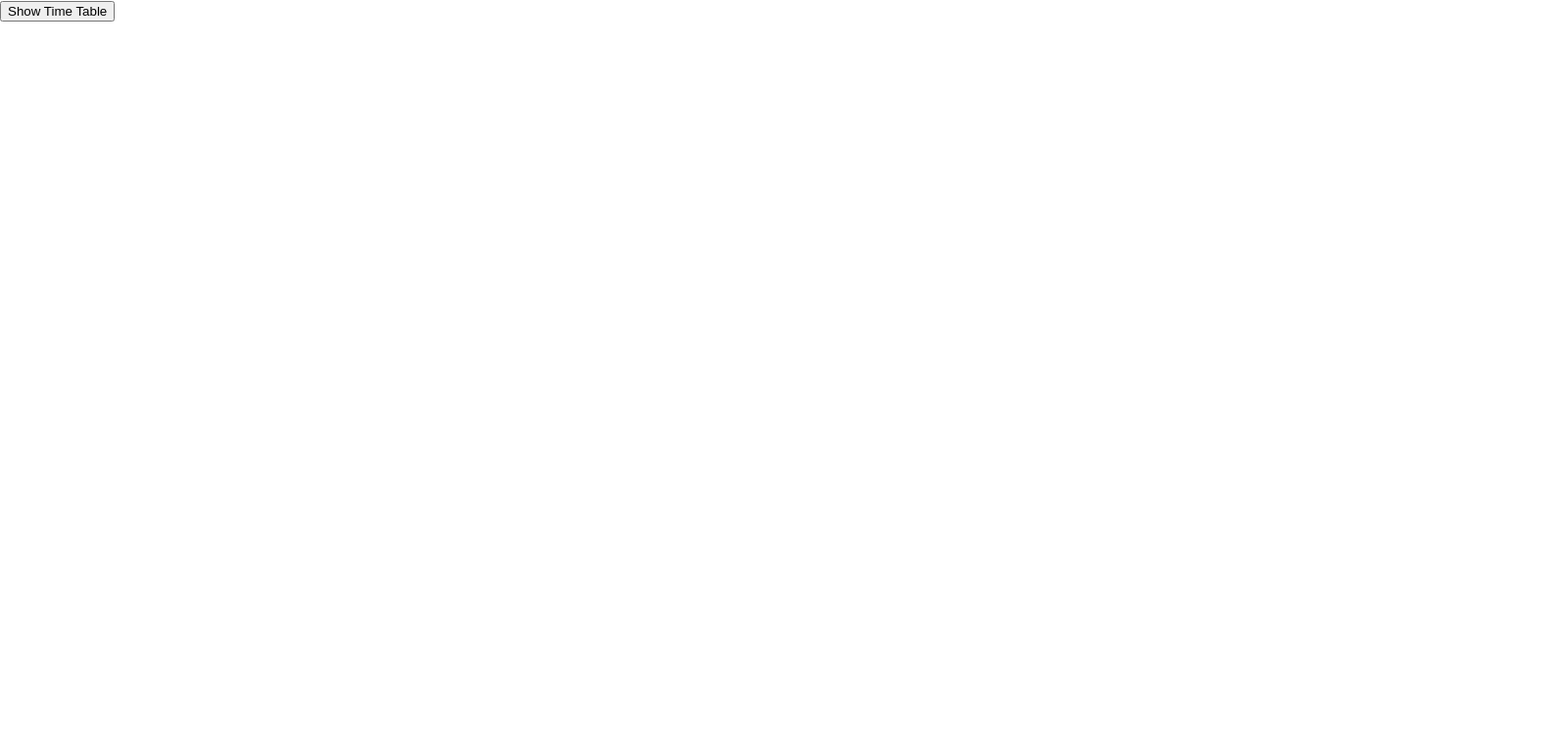
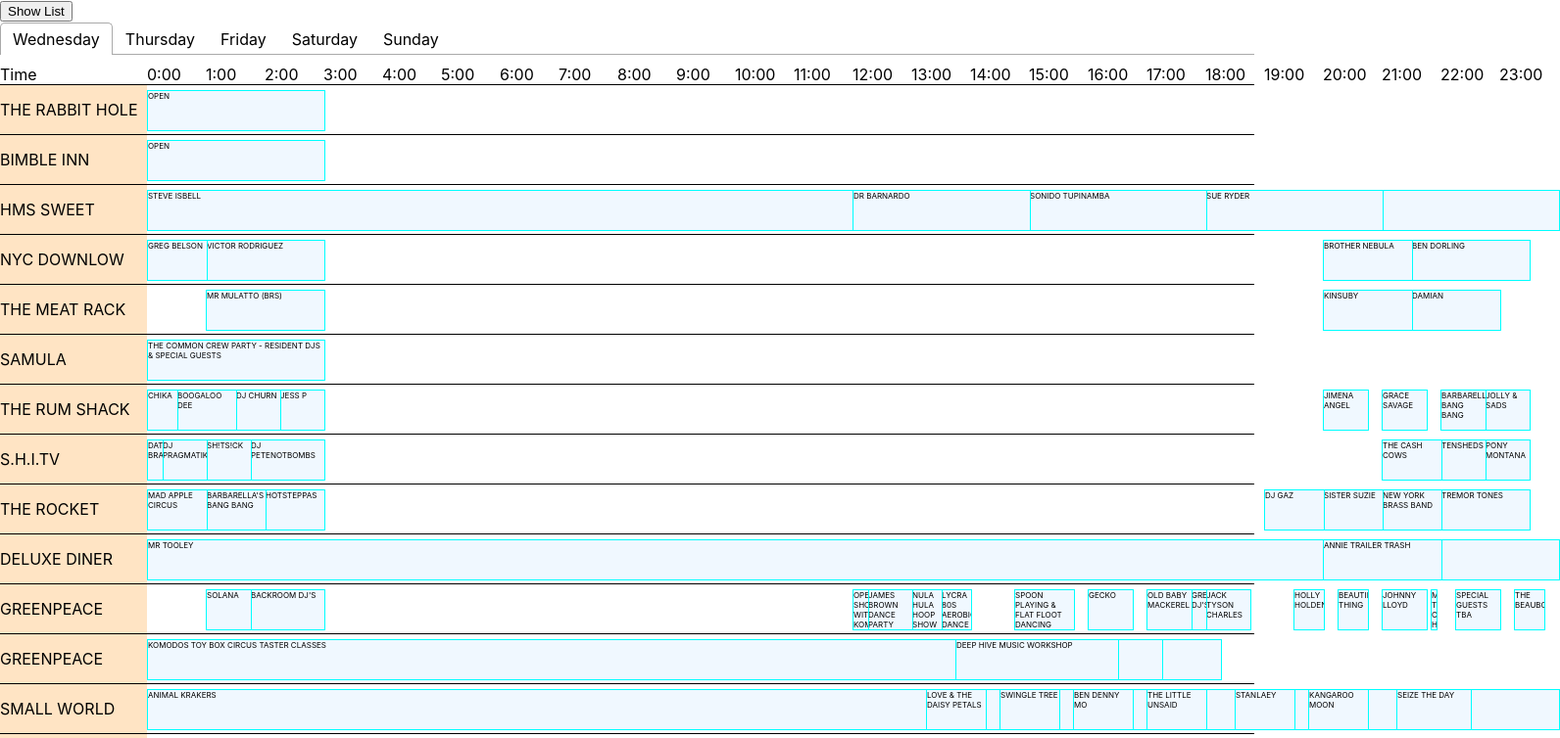
Before and after one commit to philbrookes/glasto-app, a React (Create React App) app: page / in a window 1280 px wide. Shown: the top 754 px of the page at 98% size, 1592 px wide, since content can reach past the window. Built offline with nearby package versions, Linux system fonts and the light colour scheme.

Commit message:
adding timetable view

```diff
--- a/package.json
+++ b/package.json
@@ -5,7 +5,9 @@
   "dependencies": {
     "react": "^16.8.6",
     "react-dom": "^16.8.6",
-    "react-scripts": "3.0.1"
+    "react-scripts": "3.0.1",
+    "react-tabs": "^3.0.0",
+    "react-tooltip": "^3.10.0"
   },
   "scripts": {
     "start": "react-scripts start",
--- a/src/Components/App/App.js
+++ b/src/Components/App/App.js
@@ -1,6 +1,8 @@
 import React from 'react';
+
 import TimeTable from '../TimeTable/TimeTable';
 import './App.css';
+import data from '../../Static/glasto-data';
 
 class App extends React.Component {
     constructor(props){
@@ -8,8 +10,9 @@
         this.showTimeTable = this.showTimeTable.bind(this);
         this.hideTimeTable = this.hideTimeTable.bind(this);
         this.state = {
-            timeTable: false
+            timeTable: true
         };
+        this.data = data;
     }
 
     showTimeTable() {
@@ -24,7 +27,7 @@
             return (
                 <div>
                     <button onClick={this.hideTimeTable}>Show List</button>
-                    <TimeTable/>
+                    <TimeTable data={this.data}/>
                 </div>
             )
         } else {
--- /dev/null
+++ b/src/Components/TimeTable/Act/Act.js
@@ -0,0 +1,34 @@
+import React from 'react';
+import './act.css';
+
+class Act extends React.Component {
+    constructor(props){
+        super(props);
+        this.state = {
+            data: this.props.data
+        };
+    }
+
+
+    render(){
+        let start = this.state.data.start.split(':');
+        let end = this.state.data.end.split(':');
+
+        let begin  = (+start[0]) * 60 + (+start[1]) + 150;
+        let finish = ((+end[0]) * 60 + (+end[1]) + 150);
+        if(begin >= finish){
+            begin = 150;
+        }
+        if(finish <= begin){
+            finish = (24*60)+150;
+        }
+        finish = finish - begin;
+        return (
+            <span data-tip={this.state.data.act} className="act-slot" duration={finish} begin={this.state.data.start} end={this.state.data.end} style={{position: "absolute", left: begin + "px", width: finish + "px"}}>
+                {this.state.data.act}
+            </span>
+        );
+    }
+}
+
+export default Act;
--- /dev/null
+++ b/src/Components/TimeTable/Act/act.css
@@ -0,0 +1,9 @@
+.act-slot {
+    display: inline-block;
+    height: 40px;
+    margin-top: 5px;
+    border: 1px solid aqua;
+    overflow: hidden;
+    background-color: aliceblue;
+    font-size: 8px;
+}
--- /dev/null
+++ b/src/Components/TimeTable/Day/Day.js
@@ -0,0 +1,44 @@
+import React from 'react';
+import Stage from '../Stage/Stage';
+import Timetrack from '../Timetrack/Timetrack';
+import ReactTooltip from 'react-tooltip';
+
+class Day extends React.Component {
+    constructor(props){
+        super(props);
+        this.state = {
+            data: this.prepareData(this.props.data)
+        };
+    }
+
+    prepareData(data){
+        let stages = {};
+
+        for(let index=0; index < data.length; index++){
+            let act = data[index];
+            if(typeof stages[act.stage] === "undefined"){
+                stages[act.stage] = [];
+            }
+            stages[act.stage].push(act);
+        }
+        return stages;
+    }
+
+    render(){
+        const stages = [];
+        let stageNames = Object.keys(this.state.data);
+        for(let index=0; index < stageNames.length; index++){
+            let stage = this.state.data[stageNames[index]];
+            stages.push(<Stage key={stageNames[index]} data={ stage } name={stageNames[index]}></Stage>);
+        }
+        return (
+            <div>
+                <ReactTooltip/>
+                <Timetrack/>
+                {stages}
+            </div>
+        );
+    }
+}
+
+export default Day;
--- /dev/null
+++ b/src/Components/TimeTable/DaySelector/DaySelector.js
@@ -0,0 +1,80 @@
+import React from 'react';
+import { Tab, Tabs, TabList, TabPanel } from 'react-tabs';
+import "react-tabs/style/react-tabs.css";
+
+import Day from '../Day/Day';
+
+class DaySelector extends React.Component {
+    constructor(props){
+        super(props);
+        this.data = this.prepareData(props.data);
+        this.state = { selectedDay: 0 };
+    }
+
+    prepareData(data){
+        let days = {
+            "26": [],
+            "27": [],
+            "28": [],
+            "29": [],
+            "30": []
+        };
+
+        for (let index = 0; index < data.length; ++index) {
+            let act = data[index];
+            switch(act.date){
+                case "26/05/2019":
+                    days["26"].push(act);
+                    break;
+                case "27/05/2019":
+                    days["27"].push(act);
+                    break;
+                case "28/05/2019":
+                    days["28"].push(act);
+                    break;
+                case "29/05/2019":
+                    days["29"].push(act);
+                    break;
+                case "30/05/2019":
+                    days["30"].push(act);
+                    break;
+            }
+        }
+
+        return days;
+    }
+
+
+    render(){
+        return (<Tabs
+                    selectedIndex={this.state.selectedDay}
+                    onSelect={selectedDay => this.setState({selectedDay})}
+                >
+            <TabList>
+                <Tab>Wednesday</Tab>
+                <Tab>Thursday</Tab>
+                <Tab>Friday</Tab>
+                <Tab>Saturday</Tab>
+                <Tab>Sunday</Tab>
+            </TabList>
+
+            <TabPanel>
+                <Day data={this.data['26']}></Day>
+            </TabPanel>
+            <TabPanel>
+                <Day data={this.data['27']}></Day>
+            </TabPanel>
+            <TabPanel>
+                <Day data={this.data['28']}></Day>
+            </TabPanel>
+            <TabPanel>
+                <Day data={this.data['29']}></Day>
+            </TabPanel>
+            <TabPanel>
+                <Day data={this.data['30']}></Day>
+            </TabPanel>
+        </Tabs>);
+    }
+}
+
+export default DaySelector;
--- /dev/null
+++ b/src/Components/TimeTable/Stage/Stage.js
@@ -0,0 +1,36 @@
+import React from 'react';
+import './stage.css';
+
+import Act from '../Act/Act';
+
+class Stage extends React.Component {
+    constructor(props){
+        super(props);
+        this.state = {
+            data: this.props.data,
+            name: this.props.name
+        };
+    }
+
+
+    render(){
+        let acts = [];
+        for(let index=0; index < this.state.data.length; index++){
+            let act = this.state.data[index];
+            if(act.act === "TBA"){
+                continue;
+            }
+            acts.push(<Act key={act.act} data={ act }></Act>);
+        }
+        return (
+            <div className="stage-track">
+                <span className="stage-name" data-tip={this.state.name}>
+                    {this.state.name}
+                </span>
+                {acts}
+            </div>
+        );
+    }
+}
+
+export default Stage;
--- /dev/null
+++ b/src/Components/TimeTable/Stage/stage.css
@@ -0,0 +1,17 @@
+.stage-track {
+    width: 100%;
+    height: 50px;
+    border: 1px solid black;
+    border-bottom: 0px;
+    border-left: 0px;
+    border-right: 0px;
+}
+
+.stage-track > .stage-name {
+    line-height: 50px;
+    width: 150px;
+    text-overflow: ellipsis;
+    background-color: bisque;
+    height: 100%;
+    display: inline-block;
+}
--- a/src/Components/TimeTable/TimeTable.js
+++ b/src/Components/TimeTable/TimeTable.js
@@ -1,11 +1,18 @@
 import React from 'react';
+import DaySelector from './DaySelector/DaySelector'
 
-function TimeTable() {
-    return (
-        <div className="TimeTable">
-
-        </div>
-    );
+class TimeTable extends React.Component {
+    constructor(props) {
+        super(props);
+        this.data = props.data;
+    }
+    render() {
+        return (
+            <div className="TimeTable">
+                <DaySelector data={this.data}/>
+            </div>
+        );
+    }
 }
 
 export default TimeTable;
--- /dev/null
+++ b/src/Components/TimeTable/Timetrack/Timetrack.css
@@ -0,0 +1,12 @@
+.time-track {
+    width: 1590px;
+}
+.time-track > .time-track-header {
+    width: 150px;
+    display: inline-block;
+}
+
+.time-track > .time-block {
+    width: 60px;
+    display: inline-block;
+}
--- /dev/null
+++ b/src/Components/TimeTable/Timetrack/Timetrack.js
@@ -0,0 +1,38 @@
+import React from 'react';
+import './Timetrack.css';
+
+class Timetrack extends React.Component {
+    render(){
+        return (
+            <div className="time-track">
+                <span className="time-track-header">Time</span>
+                <span className="time-block">0:00</span>
+                <span className="time-block">1:00</span>
+                <span className="time-block">2:00</span>
+                <span className="time-block">3:00</span>
+                <span className="time-block">4:00</span>
+                <span className="time-block">5:00</span>
+                <span className="time-block">6:00</span>
+                <span className="time-block">7:00</span>
+                <span className="time-block">8:00</span>
+                <span className="time-block">9:00</span>
+                <span className="time-block">10:00</span>
+                <span className="time-block">11:00</span>
+                <span className="time-block">12:00</span>
+                <span className="time-block">13:00</span>
+                <span className="time-block">14:00</span>
+                <span className="time-block">15:00</span>
+                <span className="time-block">16:00</span>
+                <span className="time-block">17:00</span>
+                <span className="time-block">18:00</span>
+                <span className="time-block">19:00</span>
+                <span className="time-block">20:00</span>
+                <span className="time-block">21:00</span>
+                <span className="time-block">22:00</span>
+                <span className="time-block">23:00</span>
+            </div>
+        );
+    }
+}
+
+export default Timetrack;
```
Also changed, not shown: src/Static/glasto-data.json (renamed from public/glasto-data.json), 1 other file (tests, documents, lock files or other folders).
